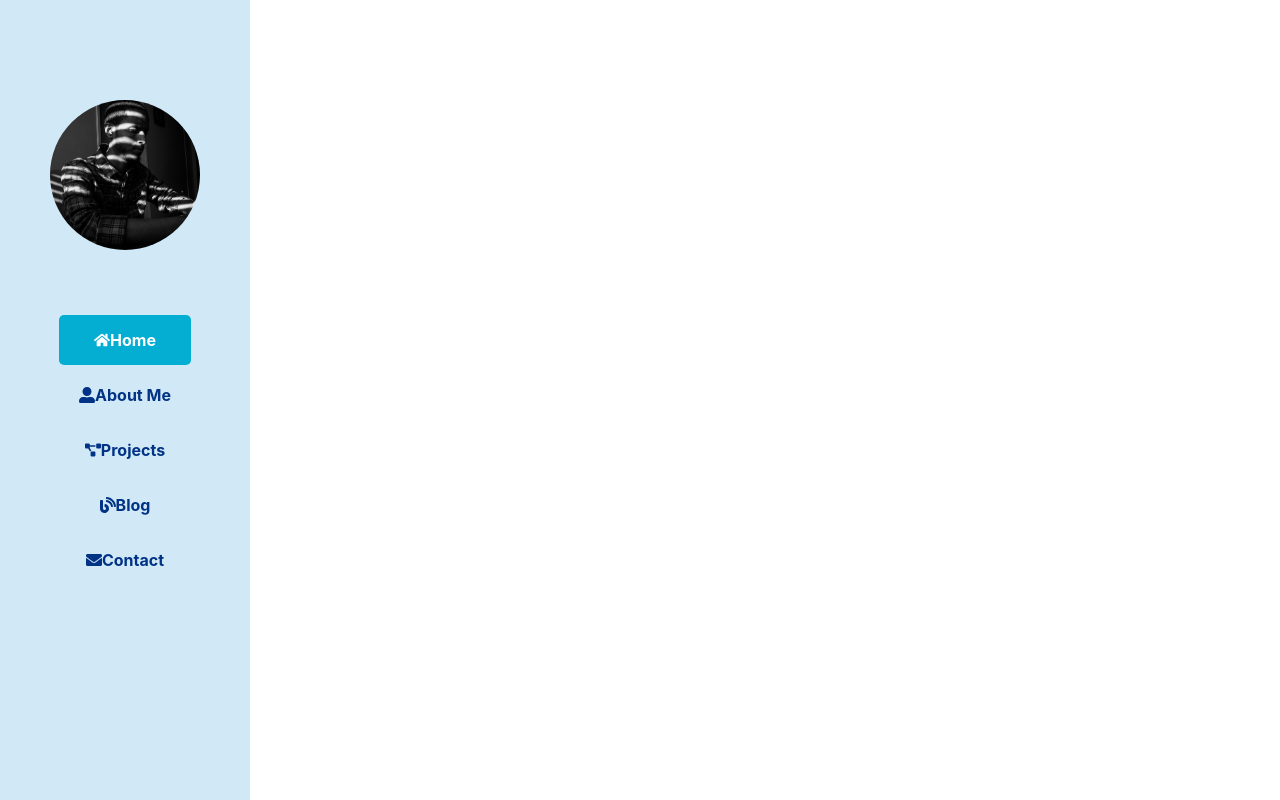
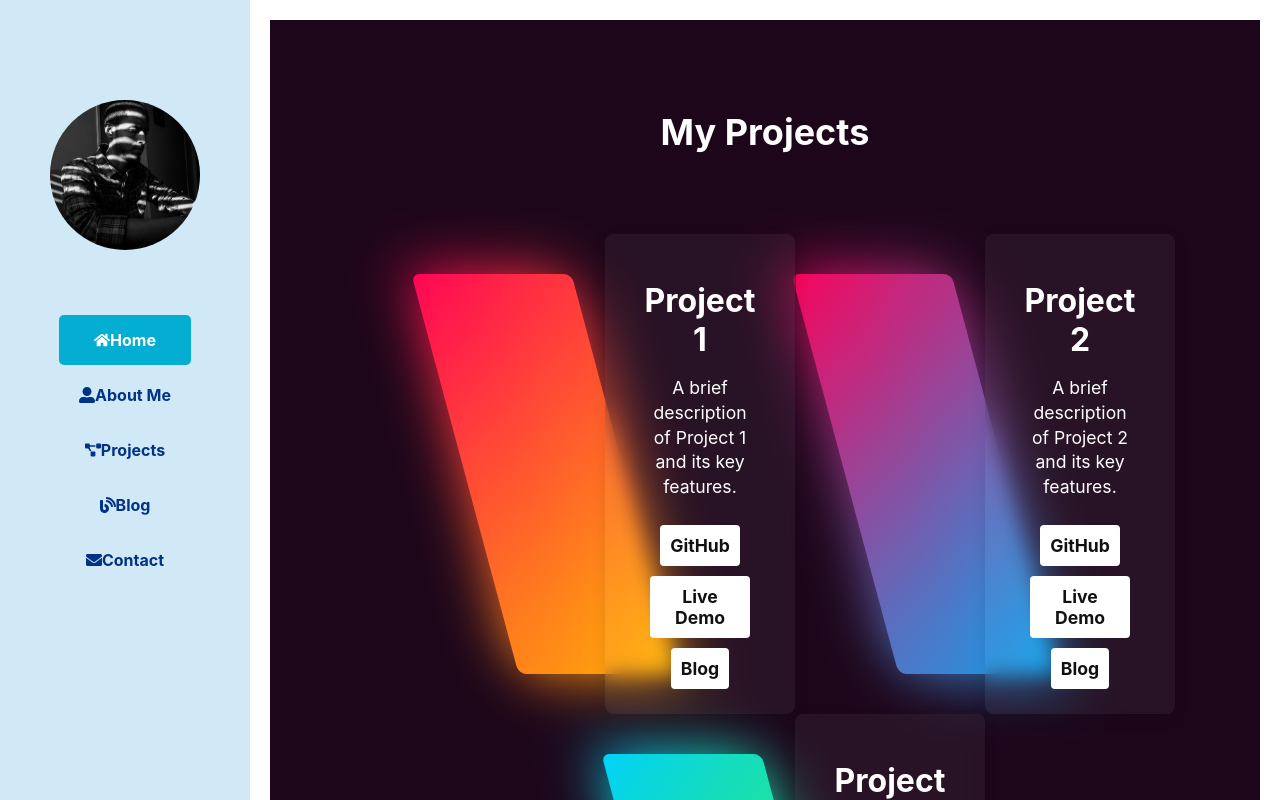
Before and after one commit to ErmiyasHailemichael/Ermi-s-corner, a React (Create React App) app: page /projects in a window 1280 px wide. Shown: the top 800 px of the page. Built offline with nearby package versions, Linux system fonts and the light colour scheme.

Commit message:
project add

```diff
--- a/package.json
+++ b/package.json
@@ -16,6 +16,7 @@
     "react-icons": "^5.3.0",
     "react-router-dom": "^6.26.1",
     "react-scripts": "5.0.1",
+    "vanilla-tilt": "^1.8.1",
     "web-vitals": "^2.1.4"
   },
   "scripts": {
--- a/public/index.html
+++ b/public/index.html
@@ -24,6 +24,7 @@
       work correctly both with client-side routing and a non-root public URL.
       Learn how to configure a non-root public URL by running `npm run build`.
     -->
+
     <title>React App</title>
   </head>
   <body>
--- a/src/App.js
+++ b/src/App.js
@@ -3,6 +3,7 @@ import { BrowserRouter as Router, Routes, Route } from 'react-router-dom';
 import Sidebar from './components/Sidebar';
 import Home from './components/Home';
 import About from './components/About';
+import Projects from './components/Projects';
 
 
 function App() {
@@ -17,8 +18,8 @@ function App() {
           <Routes>
             <Route path="/" element={<Home />} />
              <Route path="/about" element={<About />} />
-            {/* <Route path="/projects" element={<Projects />} />
-            <Route path="/blog" element={<Blog />} />
+            <Route path="/projects" element={<Projects />} />
+            {/* <Route path="/blog" element={<Blog />} />
             <Route path="/contact" element={<Contact />} />  */}
           </Routes>
         </div>
--- /dev/null
+++ b/src/components/Projects.js
@@ -0,0 +1,59 @@
+import React from 'react';
+import '../styles/project.css';
+
+const Projects = () => {
+  // Array of project details
+  const projectData = [
+    {
+      title: 'Project 1',
+      description: 'A brief description of Project 1 and its key features.',
+      githubLink: 'https://github.com/your-username/project1',
+      liveDemoLink: 'https://your-live-demo-link.com/project1',
+      blogLink: 'https://your-blog-link.com/project1',
+    },
+    {
+      title: 'Project 2',
+      description: 'A brief description of Project 2 and its key features.',
+      githubLink: 'https://github.com/your-username/project2',
+      liveDemoLink: 'https://your-live-demo-link.com/project2',
+      blogLink: 'https://your-blog-link.com/project2',
+    },
+    {
+      title: 'Project 3',
+      description: 'A brief description of Project 3 and its key features.',
+      githubLink: 'https://github.com/your-username/project3',
+      liveDemoLink: 'https://your-live-demo-link.com/project3',
+      blogLink: 'https://your-blog-link.com/project3',
+    },
+  ];
+
+  return (
+    <section id="projects" className="projects">
+      <h1>My Projects</h1>
+      <div className="container">
+        {projectData.map((project, index) => (
+          <div className="box" key={index}>
+            <span></span>
+            <div className="content">
+              <h2>{project.title}</h2>
+              <p>{project.description}</p>
+              <div className="links">
+                <a href={project.githubLink} target="_blank" rel="noopener noreferrer">
+                  GitHub
+                </a>
+                <a href={project.liveDemoLink} target="_blank" rel="noopener noreferrer">
+                  Live Demo
+                </a>
+                <a href={project.blogLink} target="_blank" rel="noopener noreferrer">
+                  Blog
+                </a>
+              </div>
+            </div>
+          </div>
+        ))}
+      </div>
+    </section>
+  );
+};
+
+export default Projects;
--- /dev/null
+++ b/src/styles/project.css
@@ -0,0 +1,203 @@
+/* General Projects Section Styling */
+.projects {
+    padding: 60px 20px;
+    background-color: #1d061a;
+    text-align: center;
+  }
+
+  .projects h1 {
+    font-size: 36px;
+    margin-bottom: 40px;
+    color: #fff;
+  }
+
+  /* Container and Box Styling */
+  .container {
+    display: flex;
+    justify-content: center;
+    align-items: center;
+    flex-wrap: wrap;
+    padding: 40px 0;
+  }
+
+  .container .box {
+    position: relative;
+    width: 320px;
+    height: 400px;
+    display: flex;
+    justify-content: center;
+    align-items: center;
+    margin: 40px 30px;
+    transition: 0.5s;
+  }
+
+  .container .box::before {
+    content: ' ';
+    position: absolute;
+    top: 0;
+    left: 50px;
+    width: 50%;
+    height: 100%;
+    background: #fff;
+    border-radius: 8px;
+    transform: skewX(15deg);
+    transition: 0.5s;
+  }
+
+  .container .box::after {
+    content: '';
+    position: absolute;
+    top: 0;
+    left: 50px;
+    width: 50%;
+    height: 100%;
+    background: #fff;
+    border-radius: 8px;
+    transform: skewX(15deg);
+    transition: 0.5s;
+    filter: blur(30px);
+  }
+
+  .container .box:hover:before,
+  .container .box:hover:after {
+    transform: skewX(0deg);
+    left: 20px;
+    width: calc(100% - 90px);
+  }
+
+  .container .box:nth-child(1):before,
+  .container .box:nth-child(1):after {
+    background: linear-gradient(315deg, #ffbc00, #ff0058);
+  }
+
+  .container .box:nth-child(2):before,
+  .container .box:nth-child(2):after {
+    background: linear-gradient(315deg, #03a9f4, #ff0058);
+  }
+
+  .container .box:nth-child(3):before,
+  .container .box:nth-child(3):after {
+    background: linear-gradient(315deg, #4dff03, #00d0ff);
+  }
+
+  .container .box span {
+    display: block;
+    position: absolute;
+    top: 0;
+    left: 0;
+    right: 0;
+    bottom: 0;
+    z-index: 5;
+    pointer-events: none;
+  }
+
+  .container .box span::before {
+    content: '';
+    position: absolute;
+    top: 0;
+    left: 0;
+    width: 0;
+    height: 0;
+    border-radius: 8px;
+    background: rgba(255, 255, 255, 0.1);
+    backdrop-filter: blur(10px);
+    opacity: 0;
+    transition: 0.1s;
+    animation: animate 2s ease-in-out infinite;
+    box-shadow: 0 5px 15px rgba(0, 0, 0, 0.08);
+  }
+
+  .container .box:hover span::before {
+    top: -50px;
+    left: 50px;
+    width: 100px;
+    height: 100px;
+    opacity: 1;
+  }
+
+  .container .box span::after {
+    content: '';
+    position: absolute;
+    bottom: 0;
+    right: 0;
+    width: 100%;
+    height: 100%;
+    border-radius: 8px;
+    background: rgba(255, 255, 255, 0.1);
+    backdrop-filter: blur(10px);
+    opacity: 0;
+    transition: 0.5s;
+    animation: animate 2s ease-in-out infinite;
+    box-shadow: 0 5px 15px rgba(0, 0, 0, 0.08);
+    animation-delay: -1s;
+  }
+
+  .container .box:hover span::after {
+    bottom: -50px;
+    right: 50px;
+    width: 100px;
+    height: 100px;
+    opacity: 1;
+  }
+
+  @keyframes animate {
+    0%, 100% {
+      transform: translateY(10px);
+    }
+
+    50% {
+      transform: translate(-10px);
+    }
+  }
+
+  .container .box .content {
+    position: relative;
+    left: 0;
+    padding: 20px 40px;
+    background: rgba(255, 255, 255, 0.05);
+    backdrop-filter: blur(10px);
+    box-shadow: 0 5px 15px rgba(0, 0, 0, 0.1);
+    border-radius: 8px;
+    z-index: 1;
+    transition: 0.5s;
+    color: #fff;
+  }
+
+  .container .box:hover .content {
+    left: -25px;
+    padding: 60px 40px;
+  }
+
+  .container .box .content h2 {
+    font-size: 2em;
+    color: #fff;
+    margin-bottom: 10px;
+  }
+
+  .container .box .content p {
+    font-size: 1.1em;
+    margin-bottom: 10px;
+    line-height: 1.4em;
+  }
+
+  .container .box .content .links {
+    margin-top: 20px;
+  }
+
+  .container .box .content a {
+    display: inline-block;
+    font-size: 1.1em;
+    color: #111;
+    background: #fff;
+    padding: 10px;
+    border-radius: 4px;
+    text-decoration: none;
+    font-weight: 700;
+    margin: 5px;
+  }
+
+  .container .box .content a:hover {
+    background: #ffcf4d;
+    border: 1px solid rgba(255, 0, 88, 0.4);
+    box-shadow: 0 1px 15px rgba(1, 1, 1, 0.2);
+  }
```
Also changed, not shown: 1 other file (tests, documents, lock files or other folders).
